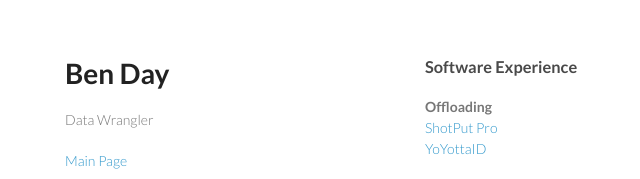
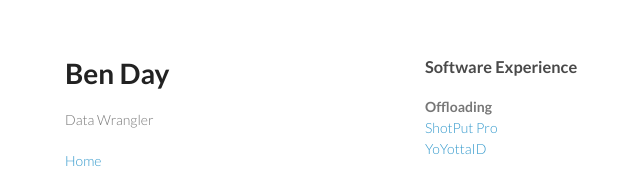
Before and after one commit to bendaybenday/Software, a plain HTML site: page index.html in a window 1280 px wide. Shown: the top 179 px of the page, 145-785 px from the left. Drawn offline with Linux system fonts and the light colour scheme.

Commit message:
Updated index.html

```diff
--- a/index.html
+++ b/index.html
@@ -18,7 +18,7 @@
         <h1>Ben Day</h1>
         <p>Data Wrangler</p>
 
-        <p class="view"><a href="http://bendaybenday.github.io/">Main Page</a></p>
+        <p class="view"><a href="http://bendaybenday.github.io/">Home</a></p>
          <p class="view"><a href="http://bendaybenday.github.io/Welcome/">Work History</a></p>
             <p class="view"><a href="http://bendaybenday.github.io/Software/">Software Experience</a></p>
 
```
